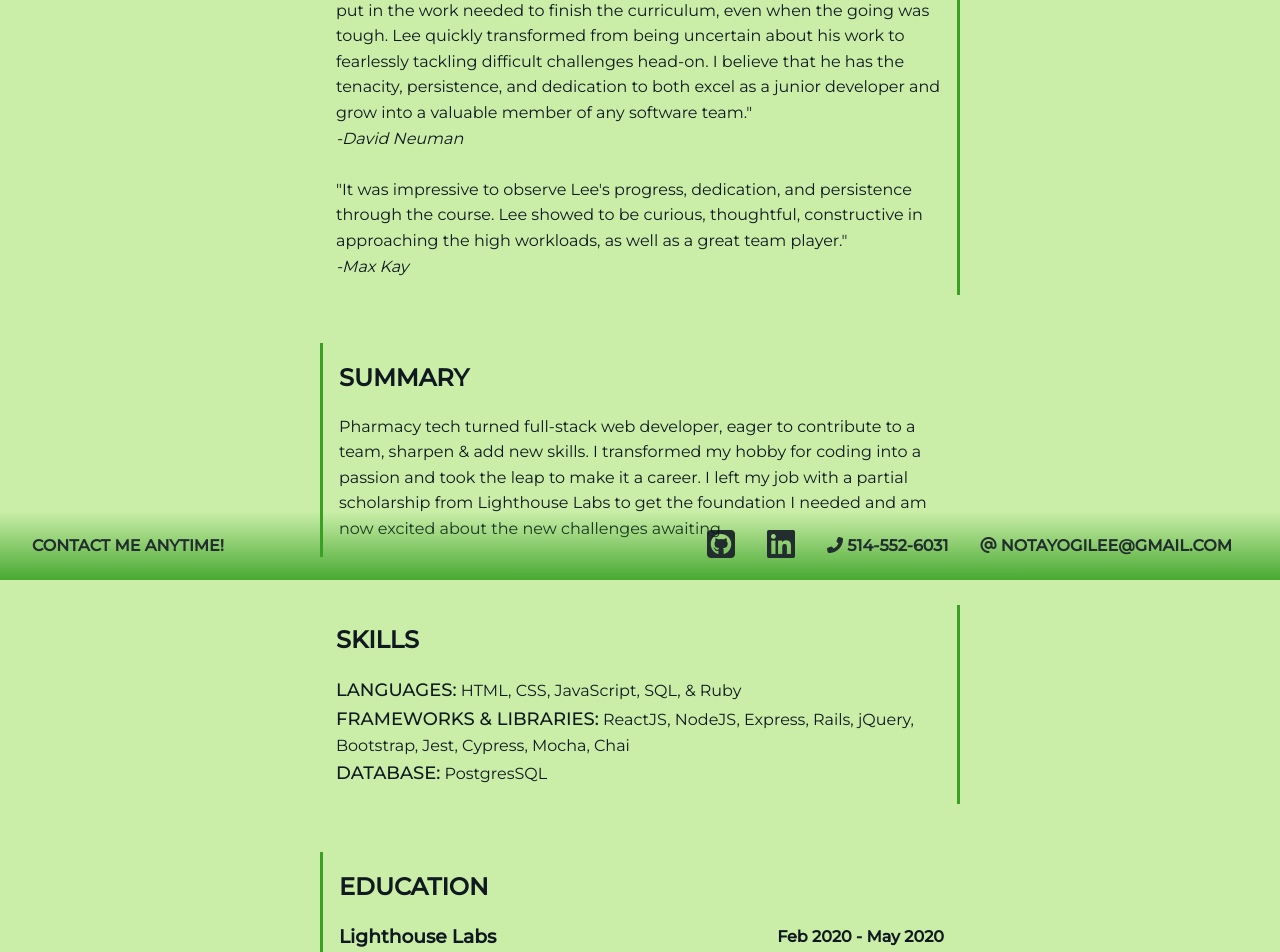
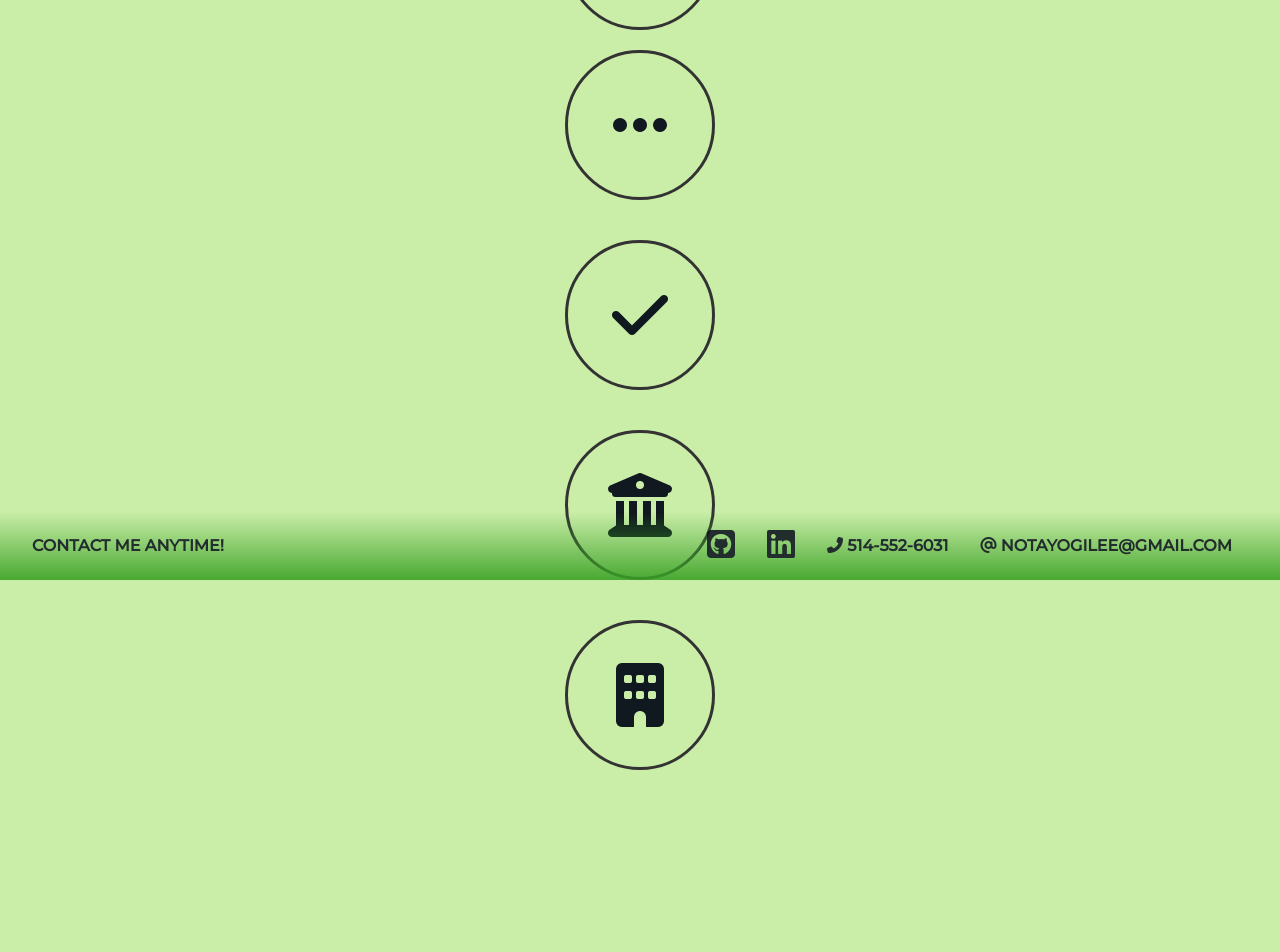
Before and after one commit to notayogilee/portfolio, a React (Create React App) app: page /cv in a window 1280 px wide. Shown: the part 220-1172 px from the top of the page. After the commit the page ends 1130 px from the top, so only its background shows below. Built offline with nearby package versions, Linux system fonts and the light colour scheme.

Commit message:
start redo resume

```diff
--- a/src/App.scss
+++ b/src/App.scss
@@ -27,33 +27,33 @@ ul {
   list-style: none;
 }
 
-@media (max-width: 800px) {
-  .tag,
-  .btn,
-  .fa-phone-alt,
-  .fa-at,
-  .email {
-    display: none;
-  }
+// @media (max-width: 800px) {
+//   .tag,
+//   .btn,
+//   .fa-phone-alt,
+//   .fa-at,
+//   .email {
+//     display: none;
+//   }
 
-  .x-large {
-    font-size: 2rem;
-  }
+//   .x-large {
+//     font-size: 2rem;
+//   }
 
-  .btn {
-    display: none;
-  }
+//   .btn {
+//     display: none;
+//   }
 
-  .recommendations,
-  .summary,
-  .education,
-  .employment,
-  .skills {
-    width: 100%;
-  }
+//   .recommendations,
+//   .summary,
+//   .education,
+//   .employment,
+//   .skills {
+//     width: 100%;
+//   }
 
-  .dates {
-    flex-direction: column;
-    align-items: flex-start;
-  }
-}
+//   .dates {
+//     flex-direction: column;
+//     align-items: flex-start;
+//   }
+// }
--- a/src/components/CV.js
+++ b/src/components/CV.js
@@ -1,24 +1,48 @@
-import React from 'react';
+import React, { useState } from 'react';
 import './CV.scss';
 
 const CV = () => {
+
+  const [show, setShow] = useState(false);
+
   return (
     <section id="resume">
-      <div className="recommendations">
+      <a href="#" onClick={() => setShow(!show)}>
+        <div className="recommendations btn">
+          <i class="fas fa-thumbs-up fa-4x"></i>
           <h1>recommendations</h1>
+        </div>
+      </a>
+      {show &&
+        <div className="description">
           <p>"I mentored Lee during his time through Lighthouse Labs' intensive web development bootcamp. He is extremely hard-working and consistently put in the work needed to finish the curriculum, even when the going was tough. Lee quickly transformed from being uncertain about his work to fearlessly tackling difficult challenges head-on. I believe that he has the tenacity, persistence, and dedication to both excel as a junior developer and grow into a valuable member of any software team."</p>
-        <i>-David Neuman</i>
+          <i>-David Neuman, Mentor for Lighthouse Labs</i>
           <br />
           <br />
           <p>"It was impressive to observe Lee's progress, dedication, and persistence through the course. Lee showed to be curious, thoughtful, constructive in approaching the high workloads, as well as a great team player."</p>
-        <i>-Max Kay</i>
-        <br />
+          <i>
+            -Max Kay, Mentor for Lighthouse Labs</i>
         </div>
-      <div className="summary">
+      }
+      <a href="#" onClick={() => setShow(!show)}>
+        <div className="summary btn">
+          <i class="fas fa-ellipsis-h fa-4x"></i>
           <h1>summary</h1>
+        </div>
+      </a>
+      {show &&
+        <div className="description">
           <p>Pharmacy tech turned full-stack web developer, eager to contribute to a team, sharpen & add new skills. I transformed my hobby for coding into a passion and took the leap to make it a career. I left my job with a partial scholarship from Lighthouse Labs to get the foundation I needed and am now excited about the new challenges awaiting.</p>
         </div>
-      <div className="skills">
+      }
+      <a href="#" onClick={() => setShow(!show)}>
+        <div className="skills btn">
+          <i class="fas fa-check fa-4x"></i>
+          <h1>skills</h1>
+        </div>
+      </a>
+      {show &&
+        <div className="description">
           <h1>Skills</h1>
           <ul>
             <li><span className="strong">Languages:</span> HTML, CSS, JavaScript, SQL, & Ruby</li>
@@ -26,7 +50,16 @@ const CV = () => {
             <li><span className="strong">Database:</span> PostgresSQL</li>
           </ul>
         </div>
-      <div className="education">
+      }
+      <a href="#" onClick={() => setShow(!show)}>
+        <div className="education btn">
+          <i class="fas fa-university fa-4x"></i>
+          <h1>education</h1>
+        </div>
+
+      </a>
+      {show &&
+        <div className="description">
           <h1>Education</h1>
           <div className="dates">
             <h3>Lighthouse Labs</h3>
@@ -39,7 +72,15 @@ const CV = () => {
           </div>
           <p>DEC Natural Science</p>
         </div>
-      <div className="employment">
+      }
+      <a href="#" onClick={() => setShow(!show)}>
+        <div className="employment btn">
+          <i class="fas fa-building fa-4x"></i>
+          <h1>employment</h1>
+        </div>
+      </a>
+      {show &&
+        <div className="description">
           <h1>Employment</h1>
           <div className="dates">
             <h3>McGill University Health Center</h3>
@@ -52,7 +93,7 @@ const CV = () => {
             <li>Involved in relocating and setting up pharmacy in new hospital.</li>
           </ul>
         </div>
-
+      }
     </section>
   )
 }
--- a/src/components/CV.scss
+++ b/src/components/CV.scss
@@ -1,92 +1,190 @@
 #resume {
+  padding-top: 100px;
+  padding-bottom: 100px;
   display: flex;
   flex-direction: column;
-  justify-content: center;
+  justify-content: space-around;
   align-items: center;
-  margin-top: 6rem;
-  margin-bottom: 6rem;
 
-  h1 {
-    text-transform: uppercase;
-    margin-bottom: 1rem;
+  .recommendations,
+  .summary {
+    position: relative;
+    width: 150px;
+    height: 150px;
+    border: solid 3px #333;
+    border-radius: 50%;
+    margin-bottom: 20px;
+
+    .fas {
+      position: absolute;
+      top: 50%;
+      left: 50%;
+      transform: translate(-50%, -50%);
+      opacity: 1;
+      transition: opacity 1s;
+    }
+
+    h1 {
+      position: absolute;
+      top: 50%;
+      left: 50%;
+      transform: translate(-50%, -50%);
+      text-transform: uppercase;
+      font-size: 30px;
+      opacity: 0;
+      transition: opacity 1s;
+    }
   }
 
-  .recommendations {
-    border-right: solid 3px var(--secondary-color);
-    width: 50%;
+  .description {
+    line-height: normal;
+    width: 90%;
+    height: auto;
     padding: 1rem;
-    margin-bottom: 3rem;
-  }
-
-  .recommendations:hover {
-    box-shadow: 2px 2px 20px var(--secondary-color);
-    border: solid 3px var(--secondary-color);
-    transition: all 0.2s;
+    margin-bottom: 20px;
+    border: solid 3px #333;
+    opacity: 1;
+    transition: transform 1s, opacity 1s 200ms;
   }
 
   .summary {
-    border-left: solid 3px var(--secondary-color);
-    width: 50%;
-    padding: 1rem;
-    margin-bottom: 3rem;
+    position: relative;
+    width: 150px;
+    height: 150px;
+    border: solid 3px #333;
+    border-radius: 50%;
+    margin-bottom: 40px;
+
+    .fas {
+      position: absolute;
+      top: 50%;
+      left: 50%;
+      transform: translate(-50%, -50%);
+      opacity: 1;
+      transition: opacity 1s;
+    }
+
+    h1 {
+      position: absolute;
+      top: 50%;
+      left: 50%;
+      transform: translate(-50%, -50%);
+      text-transform: uppercase;
+      font-size: 30px;
+      opacity: 0;
+      transition: opacity 1s;
+    }
   }
 
-  .summary:hover {
-    box-shadow: 2px 2px 20px var(--secondary-color);
-    border: solid 3px var(--secondary-color);
-    transition: all 0.2s;
+  .skills {
+    position: relative;
+    width: 150px;
+    height: 150px;
+    border: solid 3px #333;
+    border-radius: 50%;
+    margin-bottom: 40px;
+
+    .fas {
+      position: absolute;
+      top: 50%;
+      left: 50%;
+      transform: translate(-50%, -50%);
+      opacity: 1;
+      transition: opacity 1s;
+    }
+
+    h1 {
+      position: absolute;
+      top: 50%;
+      left: 50%;
+      transform: translate(-50%, -50%);
+      text-transform: uppercase;
+      font-size: 30px;
+      opacity: 0;
+      transition: opacity 1s;
+    }
   }
 
   .education {
-    border-left: solid 3px var(--secondary-color);
-    width: 50%;
-    padding: 1rem;
-    margin-bottom: 3rem;
-  }
+    position: relative;
+    width: 150px;
+    height: 150px;
+    border: solid 3px #333;
+    border-radius: 50%;
+    margin-bottom: 40px;
 
-  .education:hover {
-    box-shadow: 2px 2px 20px var(--secondary-color);
-    transition: all 0.2s ease-in-out;
-    border: solid 3px var(--secondary-color);
+    .fas {
+      position: absolute;
+      top: 50%;
+      left: 50%;
+      transform: translate(-50%, -50%);
+      opacity: 1;
+      transition: opacity 1s;
+    }
+
+    h1 {
+      position: absolute;
+      top: 50%;
+      left: 50%;
+      transform: translate(-50%, -50%);
+      text-transform: uppercase;
+      font-size: 30px;
+      opacity: 0;
+      transition: opacity 1s;
+    }
   }
 
   .employment {
-    border-right: solid 3px var(--secondary-color);
-    width: 50%;
-    padding: 1rem;
-    margin-bottom: 3rem;
+    position: relative;
+    width: 150px;
+    height: 150px;
+    border: solid 3px #333;
+    border-radius: 50%;
+    margin-bottom: 40px;
+
+    .fas {
+      position: absolute;
+      top: 50%;
+      left: 50%;
+      transform: translate(-50%, -50%);
+      opacity: 1;
+      transition: opacity 1s;
+    }
+
+    h1 {
+      position: absolute;
+      top: 50%;
+      left: 50%;
+      transform: translate(-50%, -50%);
+      text-transform: uppercase;
+      font-size: 30px;
+      opacity: 0;
+      transition: opacity 1s;
+    }
   }
 
-  .employment:hover {
-    box-shadow: 2px 2px 20px var(--secondary-color);
-    transition: all 0.2s ease-in-out;
-    border: solid 3px var(--secondary-color);
+  .btn {
+    background-color: transparent;
+    cursor: pointer;
   }
 
-  .skills {
-    border-right: solid 3px var(--secondary-color);
-    width: 50%;
-    padding: 1rem;
-    margin-bottom: 3rem;
+  .show {
+    // .recommendations {
+    //   right: 250px;
+    // }
+
+    .description {
+      opacity: 1;
+      // transform: translate(-20%, -30%);
+    }
   }
 
-  .skills:hover {
-    box-shadow: 2px 2px 20px var(--secondary-color);
-    transition: all 0.2s ease-in-out;
-    border: solid 3px var(--secondary-color);
+  .btn:hover {
+    .fas {
+      opacity: 0;
+    }
+    h1 {
+      opacity: 1;
+    }
   }
 }
-
-.dates {
-  display: flex;
-  justify-content: space-between;
-  align-items: center;
-  margin-bottom: 0.2rem;
-  margin-top: 0.2rem;
-}
-
-.strong {
-  text-transform: uppercase;
-  font-weight: 500;
-  font-size: large;
-}
```
Also changed, not shown: src/components/CVOld.js (added, +61 -0 lines), src/components/CVOld.scss (added, +107 -0 lines). Lines whose indentation alone changed are shown as unchanged.
